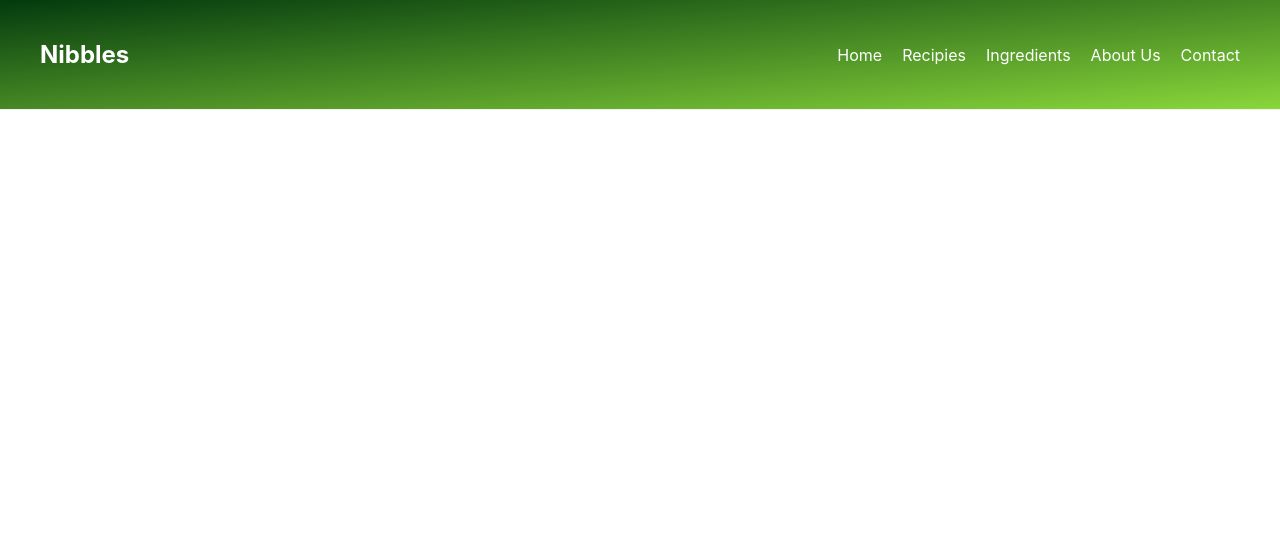
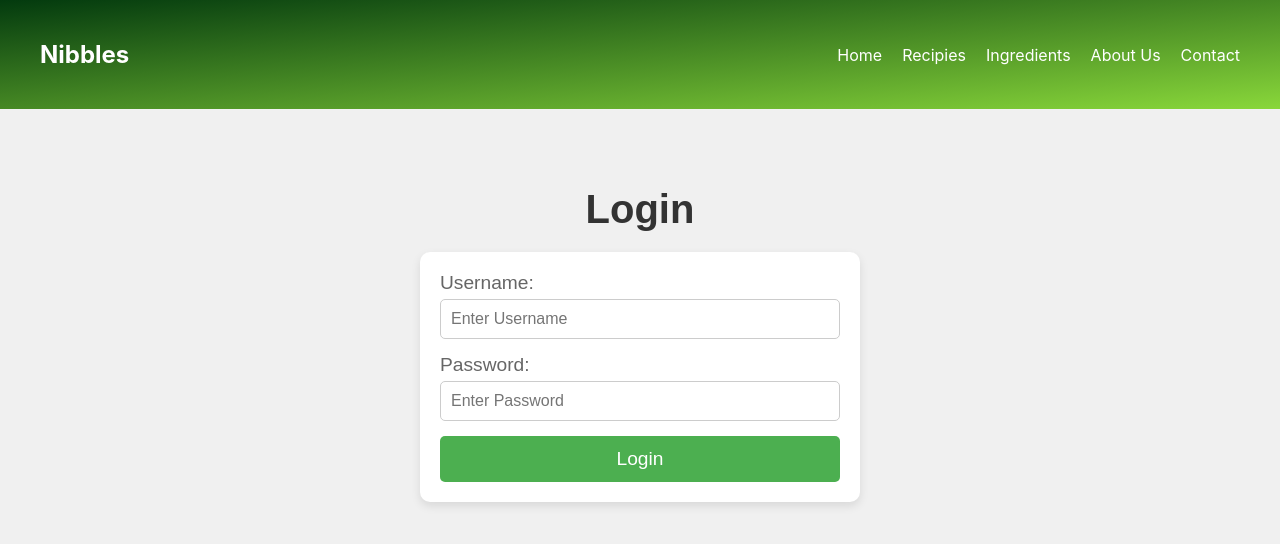
Before and after one commit to TanMan-CAL/Nibbles, a React (Create React App) app in the folder nibbles/: page /Login in a window 1280 px wide. Shown: the top 544 px of the page. Built offline with nearby package versions, Linux system fonts and the light colour scheme.

Commit message:
Created login page

```diff
--- a/nibbles/src/App.js
+++ b/nibbles/src/App.js
@@ -7,6 +7,7 @@ import Ingredients from './Pages/Ingredients';
 import AboutUs from './Pages/AboutUs';
 import Contact from './Pages/Contact';
 import Navbar from './Components/Navbar';
+import Login from './Pages/Login';
 
 function App() {
   return (
@@ -14,6 +15,7 @@ function App() {
       <Navbar />
       <Switch>
         <Route exact path="/" component={Home} />
+        <Route path="/Login" component={Login} />
         <Route path="/Recipies" component={Recipies} />
         <Route path="/Ingredients" component={Ingredients} />
         <Route path="/AboutUs" component={AboutUs} />
--- a/nibbles/src/Pages/Home.css
+++ b/nibbles/src/Pages/Home.css
@@ -1,3 +1,4 @@
+/* General Page Layout */
 .home-container {
     position: relative;
     width: 100%;
@@ -12,6 +13,7 @@
     z-index: 1; /* Ensure it's behind the overlay */
 }
 
+/* Overlay for the title and slogan */
 .overlay {
     text-align: center;
     color: white;
@@ -19,43 +21,61 @@
     padding: 40px; /* Padding for the title and slogan */
     position: absolute;
     width: 100%;
-    top: 40%; /* Moved the overlay slightly higher */
-    transform: translateY(-50%);
+    top: 50%; /* Center vertically */
+    transform: translateY(-50%); /* Adjust position to center it vertically */
+    left: 50%; /* Center horizontally */
+    transform: translate(-50%, -50%); /* Horizontal and vertical centering */
 }
 
 /* Target the title in the overlay */
 .overlay h1 {
     font-size: 5rem; /* Increased font size for the Nibbles title */
     margin: 0;
-    font-weight: bold; /* Optional: Make the title bold */
+    font-weight: bold; /* Make the title bold */
 }
 
+/* Button container */
 .button-container {
     text-align: center;
-    margin-top: 20px;
+    margin-top: 60px;
     position: absolute;
     width: 100%;
-    top: 60%; /* Position the button outside the overlay box */
+    top: 65%; /* Position the button slightly below the title */
     transform: translateY(-50%);
 }
 
+/* Get Started Button */
 .get-started-btn {
     background-color: #006400; /* Dark green background */
-    color: white;
+    box-shadow: 0px 4px 15px #32CD32; /* Bright green shadow */
+    color: white; /* White text */
     padding: 15px 30px;
     font-size: 1.2rem;
     border: none;
     border-radius: 5px;
     cursor: pointer;
-    box-shadow: 0px 4px 15px #32CD32; /* Bright green shadow */
-    transition: all 0.3s ease; /* Smooth transition */
+    text-align: center;
+    display: inline-block;
+    text-decoration: none; /* Remove underline */
+    transition: background-color 0.3s ease;
 }
 
+/* Style the <a> inside the button */
+.get-started-btn a {
+    color: inherit; /* Inherit white text color from button */
+    text-decoration: none; /* Remove underline from link */
+    display: block; /* Ensure the link takes the full button area */
+    height: 100%;
+    width: 100%;
+}
+
+/* Hover effect for button */
 .get-started-btn:hover {
     background-color: #228B22; /* Slightly lighter green on hover */
     box-shadow: 0px 6px 20px #32CD32; /* Slightly larger shadow on hover */
 }
 
+/* Text content styles */
 .text-content {
     width: 80%;
     padding: 20px;
@@ -65,20 +85,20 @@
 
 .text-content p {
     text-align: center;
-    font-size: 1.7rem; /* Slightly bigger font */
-    line-height: 2; /* Double spacing */
-    margin-top: 80px; /* Padding between the title and paragraph */
-    margin-bottom: 200px; /* Padding between the title and paragraph */
-    width: 80%; /* Reduce the width of the paragraph */
+    font-size: 1.7rem;
+    line-height: 2;
+    margin-top: 80px;
+    margin-bottom: 200px;
+    width: 80%;
     margin-left: auto;
     margin-right: auto;
 }
 
 .text-content h1 {
     text-align: center;
-    font-size: 3rem; /* Increased font size for the title in the text-content */
-    line-height: 2; /* Double spacing */
-    margin-top: 50px; /* Padding between the title and paragraph */
+    font-size: 3rem;
+    line-height: 2;
+    margin-top: 50px;
     margin-left: auto;
     margin-right: auto;
 }
--- a/nibbles/src/Pages/Home.js
+++ b/nibbles/src/Pages/Home.js
@@ -11,7 +11,9 @@ const Home = () => {
                     <h3>Your Fridge, Your Menu, Simplified</h3>
                 </div>
                 <div className="button-container"> {/* New button container outside the overlay */}
-                    <button className="get-started-btn">Get Started</button>
+                    <button className="get-started-btn">
+                        <a href="/login">Get Started</a>
+                    </button>
                 </div>
             </div>
             <div className="text-content">
--- /dev/null
+++ b/nibbles/src/Pages/Login.css
@@ -0,0 +1,83 @@
+/* General Page Layout */
+.login-container {
+    display: flex;
+    flex-direction: column;
+    justify-content: flex-start; /* Align items toward the top */
+    align-items: center;
+    min-height: 100vh; /* Ensure the container takes full height */
+    padding-top: 50px; /* Add some padding to push the form down slightly */
+    background-color: #f0f0f0;
+    font-family: Arial, sans-serif;
+}
+
+/* Login Title */
+.login-container h1 {
+    text-align: center;
+    font-size: 2.5rem;
+    margin-bottom: 20px;
+    color: #333;
+}
+
+/* Login Form */
+.login-container form {
+    width: 100%;
+    max-width: 400px;
+    padding: 20px;
+    background-color: #fff;
+    border-radius: 10px;
+    box-shadow: 0 4px 10px rgba(0, 0, 0, 0.1);
+}
+
+/* Input Fields */
+.login-container label {
+    font-size: 1.2rem;
+    margin-bottom: 5px;
+    display: block;
+    color: #666;
+}
+
+.login-container input {
+    width: 100%;
+    padding: 10px;
+    font-size: 1rem;
+    border: 1px solid #ccc;
+    border-radius: 5px;
+    box-sizing: border-box;
+    margin-bottom: 15px;
+}
+
+/* Button Styling */
+.login-container button {
+    width: 100%;
+    padding: 12px;
+    background-color: #4CAF50;
+    color: white;
+    font-size: 1.2rem;
+    border: none;
+    border-radius: 5px;
+    cursor: pointer;
+    transition: background-color 0.3s ease;
+}
+
+.login-container button:hover {
+    background-color: #45a049;
+}
+
+/* Input Fields: Focus State */
+.login-container input:focus {
+    outline: none;
+    border-color: #4CAF50;
+    box-shadow: 0 0 5px rgba(76, 175, 80, 0.3);
+}
+
+/* Responsive Design */
+@media screen and (max-width: 600px) {
+    .login-container form {
+        padding: 15px;
+        max-width: 100%;
+    }
+
+    .login-container h1 {
+        font-size: 2rem;
+    }
+}
--- /dev/null
+++ b/nibbles/src/Pages/Login.js
@@ -0,0 +1,52 @@
+import React, { useState } from 'react';
+import './Login.css';
+
+const Login = () => {
+    const [username, setUsername] = useState('');
+    const [password, setPassword] = useState('');
+
+    const handleLogin = (event) => {
+        event.preventDefault(); // Prevent the form from refreshing the page
+
+        const hardcodedUsername = 'OmarE';
+        const hardcodedPassword = 'demoPass';
+
+        if (username === hardcodedUsername && password === hardcodedPassword) {
+            alert('Login successful!');
+            window.location.href = '/Recipies';  // Redirect to a new page
+        } else {
+            alert('Invalid username or password!');
+        }
+    };
+
+    return (
+        <div className="login-container">
+            <h1>Login</h1>
+            <form onSubmit={handleLogin}>
+                <div>
+                    <label>Username:</label>
+                    <input
+                        type="text"
+                        value={username}
+                        onChange={(e) => setUsername(e.target.value)}
+                        placeholder="Enter Username"
+                        required
+                    />
+                </div>
+                <div>
+                    <label>Password:</label>
+                    <input
+                        type="password"
+                        value={password}
+                        onChange={(e) => setPassword(e.target.value)}
+                        placeholder="Enter Password"
+                        required
+                    />
+                </div>
+                <button type="submit">Login</button>
+            </form>
+        </div>
+    );
+};
+
+export default Login;
--- a/nibbles/src/Pages/Recipies.css
+++ b/nibbles/src/Pages/Recipies.css
@@ -7,6 +7,11 @@
   .recipie-title {
     text-align: center;
     font-size: 2.5rem;
+    margin-bottom: 3rem;
+  }
+  .recipie-intro {
+    text-align: center;
+    font-size: 1.3rem;
     margin-bottom: 3rem;
   }
 
--- a/nibbles/src/Pages/Recipies.js
+++ b/nibbles/src/Pages/Recipies.js
@@ -10,7 +10,8 @@ const Recipies = () => {
 
   return (
     <div className="recipie-container">
-      <h1 className="recipie-title">Recipies</h1>
+      <h1 className="recipie-title">Hey OmarE!</h1>
+      <h4 className="recipie-intro">Here are the recipies you can make today:</h4>
       {containerData.map((item, index) => (
         <div className="content-container" key={index}>
           <div className="image-container">
```
